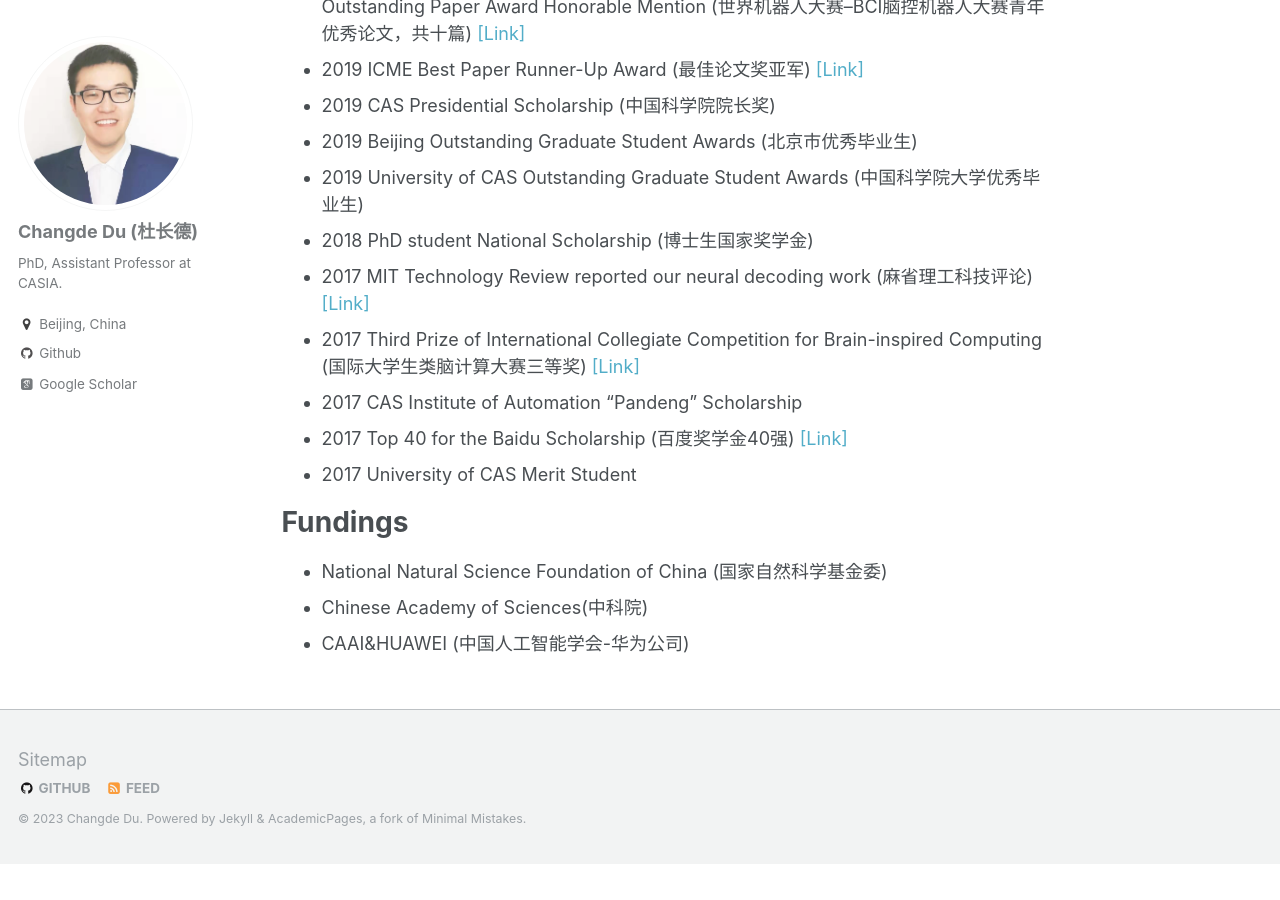
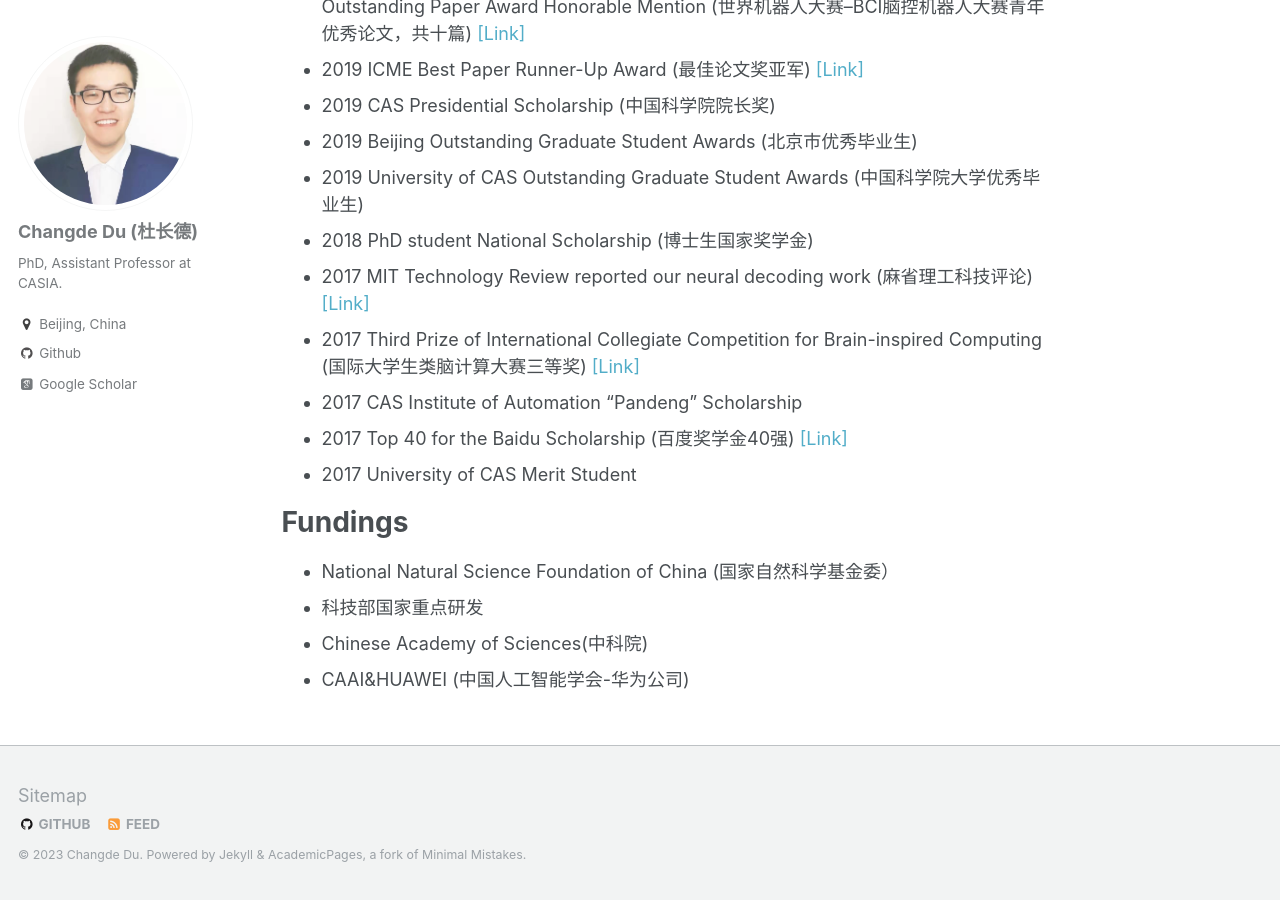
Before and after one commit to ChangdeDu/changdedu.github.io, a Jekyll site: the page built from _pages/about.md, in a window 1280 px wide and 900 px high, scrolled down 6175 px. Built offline with Jekyll 4.4.1, drawn with Linux system fonts in a browser that asks for light colours; some web fonts are replaced; before the commit the page ends 7039 px from its top, so only the background shows below that.

Commit message:
Update about.md

```diff
--- a/_pages/about.md
+++ b/_pages/about.md
@@ -148,6 +148,7 @@ Conference on Uncertainty in Artificial Intelligence (**UAI 2016**), 2016  <br>[
 -	2017 University of CAS Merit Student
 
 # Fundings
--	National Natural Science Foundation of China (国家自然科学基金委)
+-	National Natural Science Foundation of China (国家自然科学基金委）
+-	科技部国家重点研发
 -	Chinese Academy of Sciences(中科院)
 -	CAAI&HUAWEI (中国人工智能学会-华为公司)
```
